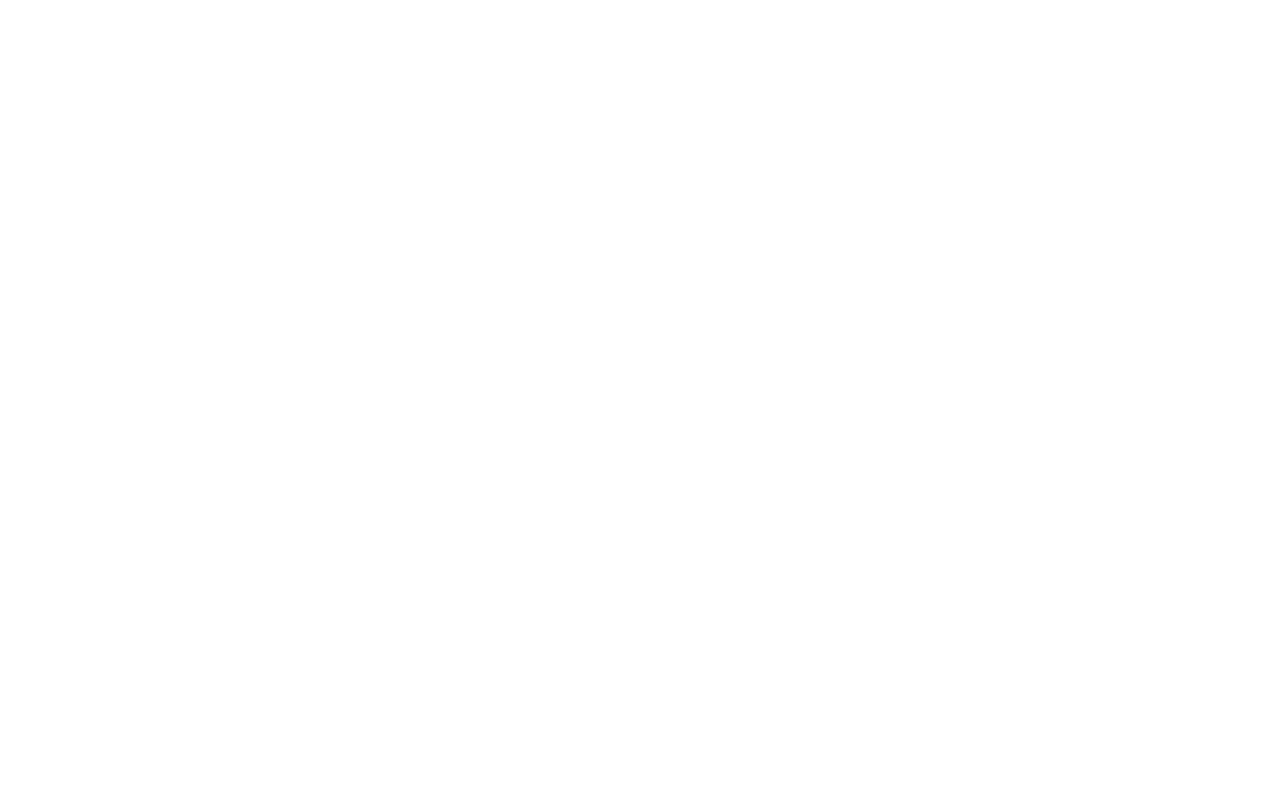
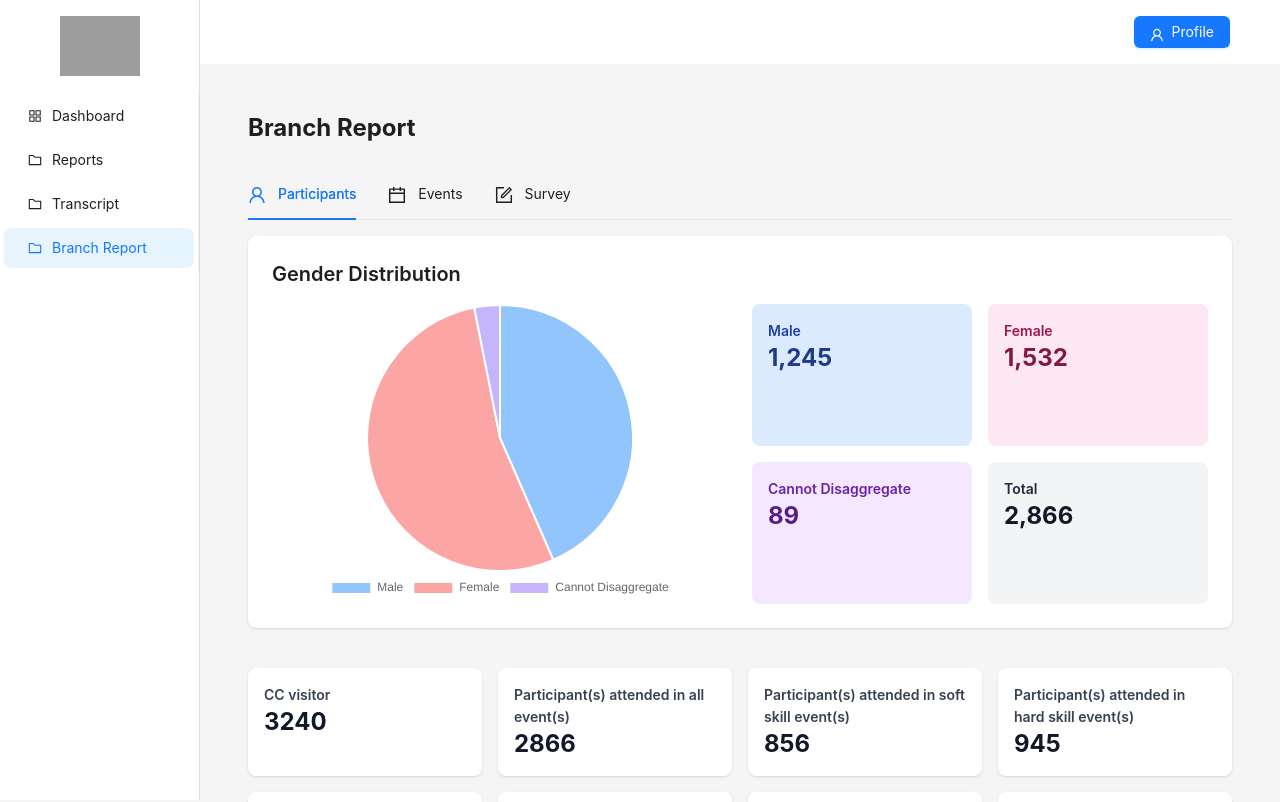
Before and after one commit to lyDiyamong/highschool_report_card, a Vue app: page /branch-report in a window 1280 px wide. Before the commit this address had no page. Shown: the top 802 px of the page. Built offline with nearby package versions, Linux system fonts and the light colour scheme; grey boxes are pictures that could not be loaded; a web font is replaced by a local one.

Commit message:
Setup the Branch Report page and component with dummy data

```diff
--- a/package.json
+++ b/package.json
@@ -13,11 +13,13 @@
     "ant-design-vue": "^4.2.6",
     "autoprefixer": "^10.4.20",
     "axios": "^1.7.9",
+    "chart.js": "^4.4.8",
     "path": "^0.12.7",
     "pinia": "^3.0.1",
     "postcss": "^8.5.3",
     "tailwindcss": "^3.4.17",
     "vue": "^3.5.13",
+    "vue-chartjs": "^5.3.2",
     "vue-router": "^4.5.0"
   },
   "devDependencies": {
--- /dev/null
+++ b/src/components/EventsBarChart.vue
@@ -0,0 +1,73 @@
+<template>
+  <div class="chart-container">
+    <Bar :data="chartData" :options="chartOptions" />
+  </div>
+</template>
+
+<script setup lang="ts">
+import {
+  Chart as ChartJS,
+  CategoryScale,
+  LinearScale,
+  BarElement,
+  Title,
+  Tooltip,
+  Legend
+} from 'chart.js';
+import { Bar } from 'vue-chartjs';
+
+ChartJS.register(
+  CategoryScale,
+  LinearScale,
+  BarElement,
+  Title,
+  Tooltip,
+  Legend
+);
+
+const props = defineProps<{
+  data: Array<{ title: string; count: number }>;
+}>();
+
+const chartData = {
+  labels: props.data.map(item => item.title),
+  datasets: [
+    {
+      label: 'Number of Events',
+      data: props.data.map(item => item.count),
+      backgroundColor: '#3B82F6',
+      borderRadius: 6,
+    }
+  ]
+};
+
+const chartOptions = {
+  responsive: true,
+  maintainAspectRatio: false,
+  plugins: {
+    legend: {
+      display: false
+    },
+    title: {
+      display: true,
+      text: 'Events Distribution'
+    }
+  },
+  scales: {
+    y: {
+      beginAtZero: true,
+      ticks: {
+        stepSize: 20
+      }
+    }
+  }
+};
+</script>
+
+<style scoped>
+.chart-container {
+  height: 400px;
+  width: 100%;
+  margin: 0 auto;
+}
+</style>
--- /dev/null
+++ b/src/components/EventsReport.vue
@@ -0,0 +1,35 @@
+<template>
+  <div class="events-report">
+    <!-- Chart Section -->
+    <div class="bg-white p-6 rounded-lg shadow mb-6">
+      <h3 class="text-xl font-semibold mb-4">Events Distribution</h3>
+      <EventsBarChart :data="eventStats" />
+    </div>
+
+    <!-- Stats Cards -->
+    <div class="grid grid-cols-3 gap-6">
+      <div
+        v-for="(stat, index) in eventStats"
+        :key="index"
+        class="bg-white p-6 rounded-lg shadow"
+      >
+        <h3 class="text-lg font-semibold text-gray-700">{{ stat.title }}</h3>
+        <p class="text-3xl font-bold text-blue-600 mt-2">{{ stat.count }}</p>
+      </div>
+    </div>
+  </div>
+</template>
+
+<script setup lang="ts">
+import EventsBarChart from "./EventsBarChart.vue";
+
+const eventStats = [
+  { title: "Soft Skill Event(s)", count: 45 },
+  { title: "Hard Skill Event(s)", count: 38 },
+  { title: "Social Event(s)", count: 25 },
+  { title: "Networking Event(s)", count: 32 },
+  { title: "Mentoring Event(s)", count: 18 },
+  { title: "Other Event(s)", count: 12 },
+  { title: "Job Vacancy Posted", count: 156 },
+];
+</script>
--- /dev/null
+++ b/src/components/GenderPieChart.vue
@@ -0,0 +1,46 @@
+<template>
+  <div class="chart-container">
+    <Pie :data="chartData" :options="chartOptions" />
+  </div>
+</template>
+
+<script setup lang="ts">
+import { Chart as ChartJS, ArcElement, Tooltip, Legend } from 'chart.js';
+import { Pie } from 'vue-chartjs';
+
+ChartJS.register(ArcElement, Tooltip, Legend);
+
+const props = defineProps<{
+  male: number;
+  female: number;
+  other: number;
+}>();
+
+const chartData = {
+  labels: ['Male', 'Female', 'Cannot Disaggregate'],
+  datasets: [
+    {
+      backgroundColor: ['#93C5FD', '#FCA5A5', '#C4B5FD'],
+      data: [props.male, props.female, props.other]
+    }
+  ]
+};
+
+const chartOptions = {
+  responsive: true,
+  maintainAspectRatio: false,
+  plugins: {
+    legend: {
+      position: 'bottom' as const
+    }
+  }
+};
+</script>
+
+<style scoped>
+.chart-container {
+  height: 300px;
+  width: 100%;
+  margin: 0 auto;
+}
+</style>
--- /dev/null
+++ b/src/components/ParticipantsReport.vue
@@ -0,0 +1,62 @@
+<template>
+  <div class="participants-report">
+    <div class="grid grid-cols-4 gap-4">
+      <!-- Gender Summary with Chart -->
+      <div class="col-span-4 bg-white p-6 rounded-lg shadow mb-6">
+        <h3 class="text-xl font-semibold mb-4">Gender Distribution</h3>
+        <div class="grid grid-cols-2 gap-6">
+          <!-- Chart -->
+          <div class="col-span-1">
+            <GenderPieChart :male="1245" :female="1532" :other="89" />
+          </div>
+          <!-- Stats -->
+          <div class="col-span-1 grid grid-cols-2 gap-4">
+            <div class="bg-blue-100 p-4 rounded-lg">
+              <h3 class="font-semibold text-blue-800">Male</h3>
+              <p class="text-2xl font-bold text-blue-900">1,245</p>
+            </div>
+            <div class="bg-pink-100 p-4 rounded-lg">
+              <h3 class="font-semibold text-pink-800">Female</h3>
+              <p class="text-2xl font-bold text-pink-900">1,532</p>
+            </div>
+            <div class="bg-purple-100 p-4 rounded-lg">
+              <h3 class="font-semibold text-purple-800">Cannot Disaggregate</h3>
+              <p class="text-2xl font-bold text-purple-900">89</p>
+            </div>
+            <div class="bg-gray-100 p-4 rounded-lg">
+              <h3 class="font-semibold text-gray-800">Total</h3>
+              <p class="text-2xl font-bold text-gray-900">2,866</p>
+            </div>
+          </div>
+        </div>
+      </div>
+
+      <!-- Detailed Reports -->
+      <div
+        v-for="(stat, index) in statistics"
+        :key="index"
+        class="bg-white p-4 rounded-lg shadow"
+      >
+        <h3 class="font-semibold text-gray-700">{{ stat.title }}</h3>
+        <p class="text-2xl font-bold text-gray-900">{{ stat.count }}</p>
+      </div>
+    </div>
+  </div>
+</template>
+
+<script setup lang="ts">
+import GenderPieChart from "./GenderPieChart.vue";
+
+const statistics = [
+  { title: "CC visitor", count: 3240 },
+  { title: "Participant(s) attended in all event(s)", count: 2866 },
+  { title: "Participant(s) attended in soft skill event(s)", count: 856 },
+  { title: "Participant(s) attended in hard skill event(s)", count: 945 },
+  { title: "Participant(s) attended in mentoring session(s)", count: 234 },
+  { title: "Participant(s) attended in networking event(s)", count: 567 },
+  { title: "Participant(s) attended in social event(s)", count: 789 },
+  { title: "Participant(s) attended in other event(s)", count: 123 },
+  { title: "Student(s) applied for job", count: 456 },
+  { title: "Student(s) got employed", count: 234 },
+];
+</script>
--- a/src/components/Sidebar.vue
+++ b/src/components/Sidebar.vue
@@ -36,6 +36,13 @@
           <FolderOutlined />
         </template>
         Transcript
+      </a-menu-item>
+
+      <a-menu-item key="branchReport" @click="navigateTo('branch-report')">
+        <template #icon>
+          <FolderOutlined />
+        </template>
+        Branch Report
       </a-menu-item>
     </a-menu>
   </a-layout-sider>
--- /dev/null
+++ b/src/components/SurveyReport.vue
@@ -0,0 +1,60 @@
+<template>
+  <div class="survey-report">
+    <!-- Gender Summary with Chart -->
+    <div class="bg-white p-6 rounded-lg shadow mb-6">
+      <h3 class="text-xl font-semibold mb-4">Gender Distribution</h3>
+      <div class="grid grid-cols-2 gap-6">
+        <!-- Chart -->
+        <div class="col-span-1">
+          <GenderPieChart :male="876" :female="923" :other="45" />
+        </div>
+        <!-- Stats -->
+        <div class="col-span-1 grid grid-cols-2 gap-4">
+          <div class="bg-blue-100 p-4 rounded-lg">
+            <h3 class="font-semibold text-blue-800">Male</h3>
+            <p class="text-2xl font-bold text-blue-900">876</p>
+          </div>
+          <div class="bg-pink-100 p-4 rounded-lg">
+            <h3 class="font-semibold text-pink-800">Female</h3>
+            <p class="text-2xl font-bold text-pink-900">923</p>
+          </div>
+          <div class="bg-purple-100 p-4 rounded-lg">
+            <h3 class="font-semibold text-purple-800">Cannot Disaggregate</h3>
+            <p class="text-2xl font-bold text-purple-900">45</p>
+          </div>
+          <div class="bg-gray-100 p-4 rounded-lg">
+            <h3 class="font-semibold text-gray-800">Total</h3>
+            <p class="text-2xl font-bold text-gray-900">1,844</p>
+          </div>
+        </div>
+      </div>
+    </div>
+
+    <!-- Survey Categories -->
+    <div class="grid grid-cols-3 gap-6">
+      <div
+        v-for="(item, index) in surveyData"
+        :key="index"
+        class="bg-white p-6 rounded-lg shadow"
+      >
+        <h3 class="font-semibold text-gray-700">{{ item.category }}</h3>
+        <p class="text-2xl font-bold text-gray-900 mt-2">{{ item.count }}</p>
+      </div>
+    </div>
+  </div>
+</template>
+
+<script setup lang="ts">
+import GenderPieChart from "./GenderPieChart.vue";
+
+const surveyData = [
+  { category: "Apply CV", count: 345 },
+  { category: "Ask for or consult about job information", count: 567 },
+  { category: "Ask for academic information", count: 234 },
+  { category: "Edit CV/Cover Letter", count: 189 },
+  { category: "Create/prepare CV/Cover Letter", count: 278 },
+  { category: "Job announcement", count: 456 },
+  { category: "Employee Recruitment", count: 167 },
+  { category: "Others", count: 89 },
+];
+</script>
--- a/src/layouts/dashboard.vue
+++ b/src/layouts/dashboard.vue
@@ -33,7 +33,7 @@
 
     watch(
         () => route.name,
-        (newName : string) => {
+        (newName : any) => {
             if (newName) {
                 selectedKeys.value = [newName];
             }
--- a/src/routes/index.ts
+++ b/src/routes/index.ts
@@ -1,6 +1,6 @@
 import { createRouter, createWebHistory } from "vue-router";
 import DashboardLayout from "../layouts/dashboard.vue";
-
+import BranchReport from "../views/branchReport.vue";
 
 // Import your components/views
 // Define your routes
@@ -29,6 +29,16 @@
         name: "transcript",
         component: () => import("../views/transcript.vue"),
       },
+      {
+        path: "branch-report",
+        name: "branchReport",
+        component: () => import("../views/branchReport.vue"),
+      },
+      {
+        path: "branch-report",
+        name: "branch-report",
+        component: BranchReport,
+      },
     ],
   },
 ];
--- /dev/null
+++ b/src/views/branchReport.vue
@@ -0,0 +1,54 @@
+<template>
+  <div class="branch-report p-6">
+    <div class="max-w-7xl mx-auto">
+      <h1 class="text-2xl font-bold mb-6">Branch Report</h1>
+
+      <!-- Tabs -->
+      <a-tabs v-model:activeKey="activeTab">
+        <a-tab-pane key="participants">
+          <template #tab>
+            <div class="flex items-center justify-center">
+              <UserOutlined class="text-lg" />
+              <span>Participants</span>
+            </div>
+          </template>
+          <ParticipantsReport />
+        </a-tab-pane>
+
+        <a-tab-pane key="events">
+          <template #tab>
+            <div class="flex items-center justify-center">
+              <CalendarOutlined class="text-lg" />
+              <span>Events</span>
+            </div>
+          </template>
+          <EventsReport />
+        </a-tab-pane>
+
+        <a-tab-pane key="survey">
+          <template #tab>
+            <div class="flex items-center justify-center">
+              <FormOutlined class="text-lg" />
+              <span>Survey</span>
+            </div>
+          </template>
+          <SurveyReport />
+        </a-tab-pane>
+      </a-tabs>
+    </div>
+  </div>
+</template>
+
+<script setup lang="ts">
+import { ref } from "vue";
+import {
+  UserOutlined,
+  CalendarOutlined,
+  FormOutlined,
+} from "@ant-design/icons-vue";
+import ParticipantsReport from "../components/ParticipantsReport.vue";
+import EventsReport from "../components/EventsReport.vue";
+import SurveyReport from "../components/SurveyReport.vue";
+
+const activeTab = ref("participants");
+</script>
```
Also changed, not shown: 1 other file (tests, documents, lock files or other folders). Lines whose indentation alone changed are shown as unchanged.
